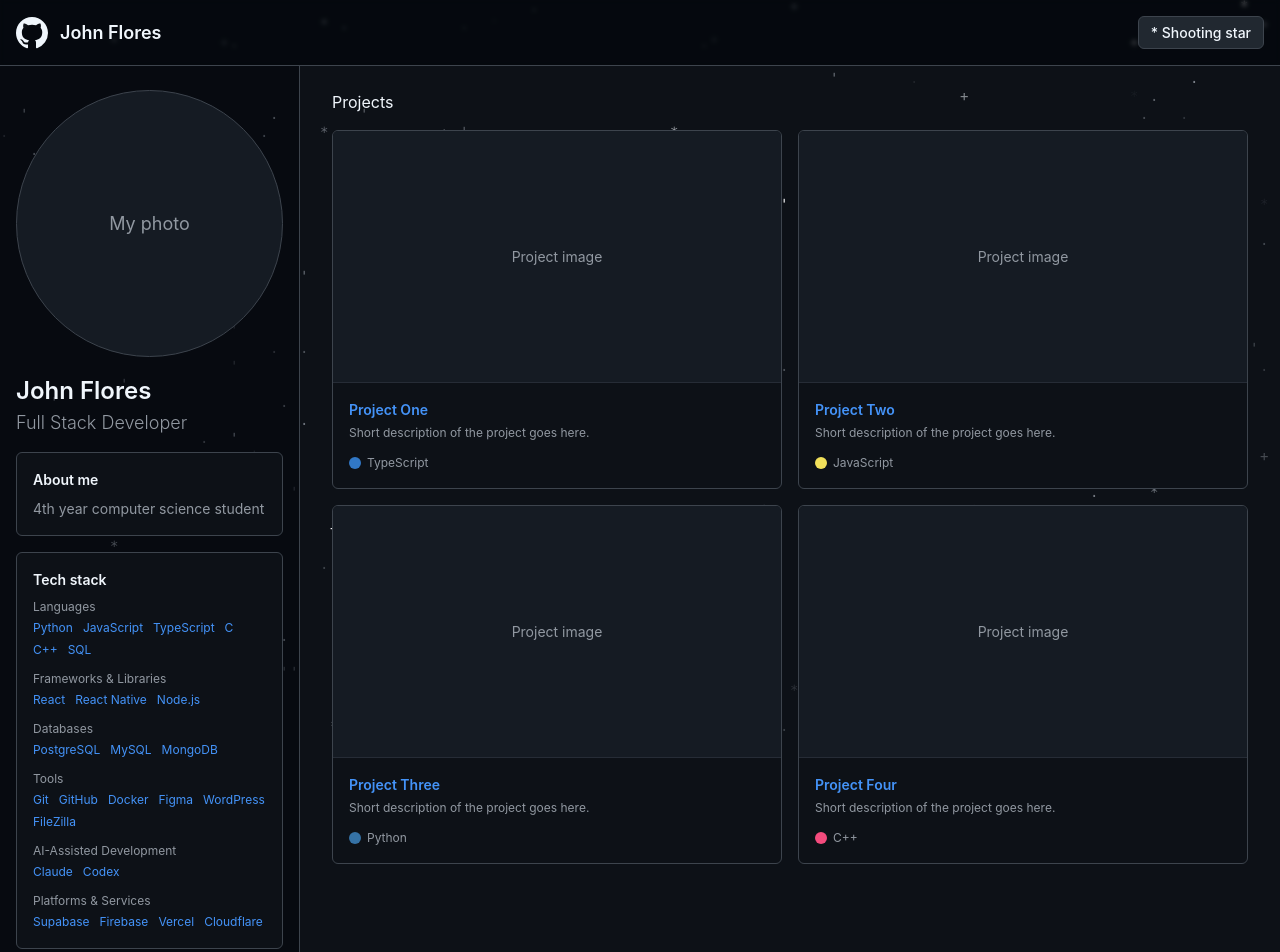
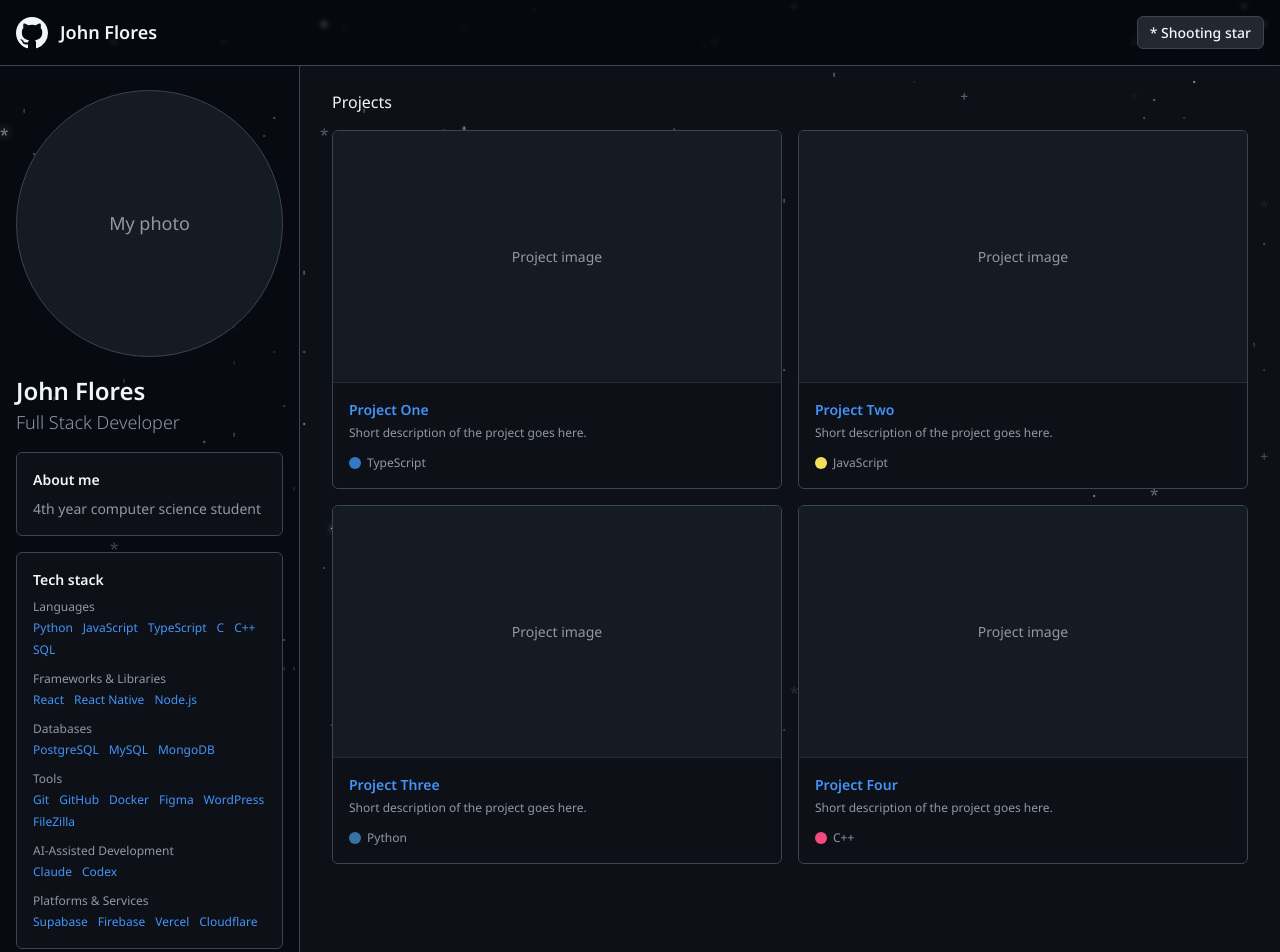
Before and after one commit to NaturesBiscuits/NaturesBiscuits.github.io, a plain HTML site: page index.html in a window 1280 px wide. Shown: the top 952 px of the page. Drawn offline with Linux system fonts and the light colour scheme.

Commit message:
Fix cross-browser differences, stronger glitter
Co-Authored-By: Claude Opus 5.5 <noreply@anthropic.com>

```diff
--- a/index.html
+++ b/index.html
@@ -4,11 +4,14 @@
   <meta charset="utf-8">
   <meta name="viewport" content="width=device-width, initial-scale=1">
   <title>John Flores | Full Stack Developer</title>
-  <link rel="stylesheet" href="style.css">
+  <link rel="preconnect" href="https://fonts.googleapis.com">
+  <link rel="preconnect" href="https://fonts.gstatic.com" crossorigin>
+  <link rel="stylesheet" href="https://fonts.googleapis.com/css2?family=Noto+Sans:wght@300;400;500;600&family=JetBrains+Mono:wght@400;700&display=swap">
+  <link rel="stylesheet" href="style.css?v=4">
 </head>
 <body>
-  <canvas id="sky" aria-hidden="true"></canvas>
-  <canvas id="sky-fx" aria-hidden="true"></canvas>
+  <canvas id="sky" aria-hidden="true" style="position:fixed;inset:0;width:100%;height:100%;z-index:-1;pointer-events:none"></canvas>
+  <canvas id="sky-fx" aria-hidden="true" style="position:fixed;inset:0;width:100%;height:100%;z-index:100;pointer-events:none"></canvas>
   <header class="topbar">
     <div class="topbar-inner">
       <svg class="logo" viewBox="0 0 16 16" aria-hidden="true"><path fill="currentColor" d="M8 0C3.58 0 0 3.58 0 8c0 3.54 2.29 6.53 5.47 7.59.4.07.55-.17.55-.38 0-.19-.01-.82-.01-1.49-2.01.37-2.53-.49-2.69-.94-.09-.23-.48-.94-.82-1.13-.28-.15-.68-.52-.01-.53.63-.01 1.08.58 1.23.82.72 1.21 1.87.87 2.33.66.07-.52.28-.87.51-1.07-1.78-.2-3.64-.89-3.64-3.95 0-.87.31-1.59.82-2.15-.08-.2-.36-1.02.08-2.12 0 0 .67-.21 2.2.82.64-.18 1.32-.27 2-.27.68 0 1.36.09 2 .27 1.53-1.04 2.2-.82 2.2-.82.44 1.1.16 1.92.08 2.12.51.56.82 1.27.82 2.15 0 3.07-1.87 3.75-3.65 3.95.29.25.54.73.54 1.48 0 1.07-.01 1.93-.01 2.2 0 .21.15.46.55.38A8.013 8.013 0 0016 8c0-4.42-3.58-8-8-8z"/></svg>
@@ -94,6 +97,6 @@
       </div>
     </main>
   </div>
-  <script src="sky.js"></script>
+  <script src="sky.js?v=4"></script>
 </body>
 </html>
--- a/sky.js
+++ b/sky.js
@@ -4,13 +4,13 @@
   const fx = document.getElementById('sky-fx'); // shooting stars, drawn above the content
   const sctx = sky.getContext('2d');
   const fctx = fx.getContext('2d');
-  const CELL_W = 10, CELL_H = 18, FONT = '14px ui-monospace, SFMono-Regular, Consolas, monospace';
+  const CELL_W = 10, CELL_H = 18, FONT = '14px "JetBrains Mono", Consolas, monospace';
   const STAR_CHARS = ['.', '.', '.', "'", "'", '+', '*'];
   const TRAIL = ['*', '=', '=', '-', '-', '-', '~', '~', '.', '.', "'", "'"]; // head -> tail
   const BASE_RGB = [145, 152, 161];   // #9198a1
-  const FLASH_TIME = 1.6;             // seconds for a glitter: fade to #FFFFFF and back
-  const GLITTER_RATE = 0.06;          // chance per star per second to start glittering
-  const reduce = window.matchMedia('(prefers-reduced-motion: reduce)').matches;
+  const FLASH_TIME = 2.0;             // seconds for a glitter: fade to #FFFFFF and back
+  const GLITTER_RATE = 0.03;          // chance per star per second to start glittering
+
 
   let cols, rows, stars = [], shooters = [];
 
@@ -70,19 +70,22 @@
     }
 
     for (const s of stars) {
-      let a = reduce ? s.base : s.base + Math.sin(time * s.speed + s.phase) * 0.25;
+      let a = s.base + Math.sin(time * s.speed + s.phase) * 0.25;
       let mix = 0;
-      if (!reduce) {
-        if (s.flash < 0 && Math.random() < GLITTER_RATE * dt) s.flash = 0;
-        if (s.flash >= 0) {
-          s.flash += dt;
-          mix = Math.sin(Math.PI * Math.min(s.flash / FLASH_TIME, 1)); // 0 -> 1 -> 0
-          if (s.flash >= FLASH_TIME) s.flash = -1;
-        }
+      if (s.flash < 0 && Math.random() < GLITTER_RATE * dt) s.flash = 0;
+      if (s.flash >= 0) {
+        s.flash += dt;
+        mix = Math.sin(Math.PI * Math.min(s.flash / FLASH_TIME, 1)); // 0 -> 1 -> 0
+        if (s.flash >= FLASH_TIME) s.flash = -1;
       }
       const c = BASE_RGB.map(v => Math.round(v + (255 - v) * mix));
       a = a + (1 - a) * mix;
-      draw(sctx, s.x, s.y, s.ch, `rgb(${c})`, Math.max(0.08, a));
+      // While glittering the glyph grows . -> + -> * and glows at the peak.
+      const ch = mix > 0.75 ? '*' : mix > 0.35 ? '+' : s.ch;
+      sctx.shadowColor = '#ffffff';
+      sctx.shadowBlur = mix * 10;
+      draw(sctx, s.x, s.y, ch, `rgb(${c})`, Math.max(0.08, a));
+      sctx.shadowBlur = 0;
     }
 
     shooters = shooters.filter(sh => {
@@ -105,7 +108,7 @@
 
   addEventListener('resize', resize);
   resize();
-  if (!reduce) setInterval(spawnShooter, 5000);
+  setInterval(spawnShooter, 5000);
   document.getElementById('shoot-btn')?.addEventListener('click', spawnShooter);
   requestAnimationFrame(frame);
 })();
--- a/style.css
+++ b/style.css
@@ -17,7 +17,10 @@ body {
   margin: 0;
   background: var(--bg);
   color: var(--text);
-  font-family: -apple-system, BlinkMacSystemFont, "Segoe UI", "Noto Sans", Helvetica, Arial, sans-serif;
+  font-family: "Noto Sans", -apple-system, "Segoe UI", Helvetica, Arial, sans-serif;
+  -webkit-font-smoothing: antialiased;
+  -webkit-text-size-adjust: 100%;
+  text-size-adjust: 100%;
   font-size: 14px;
   line-height: 1.5;
 }
```
